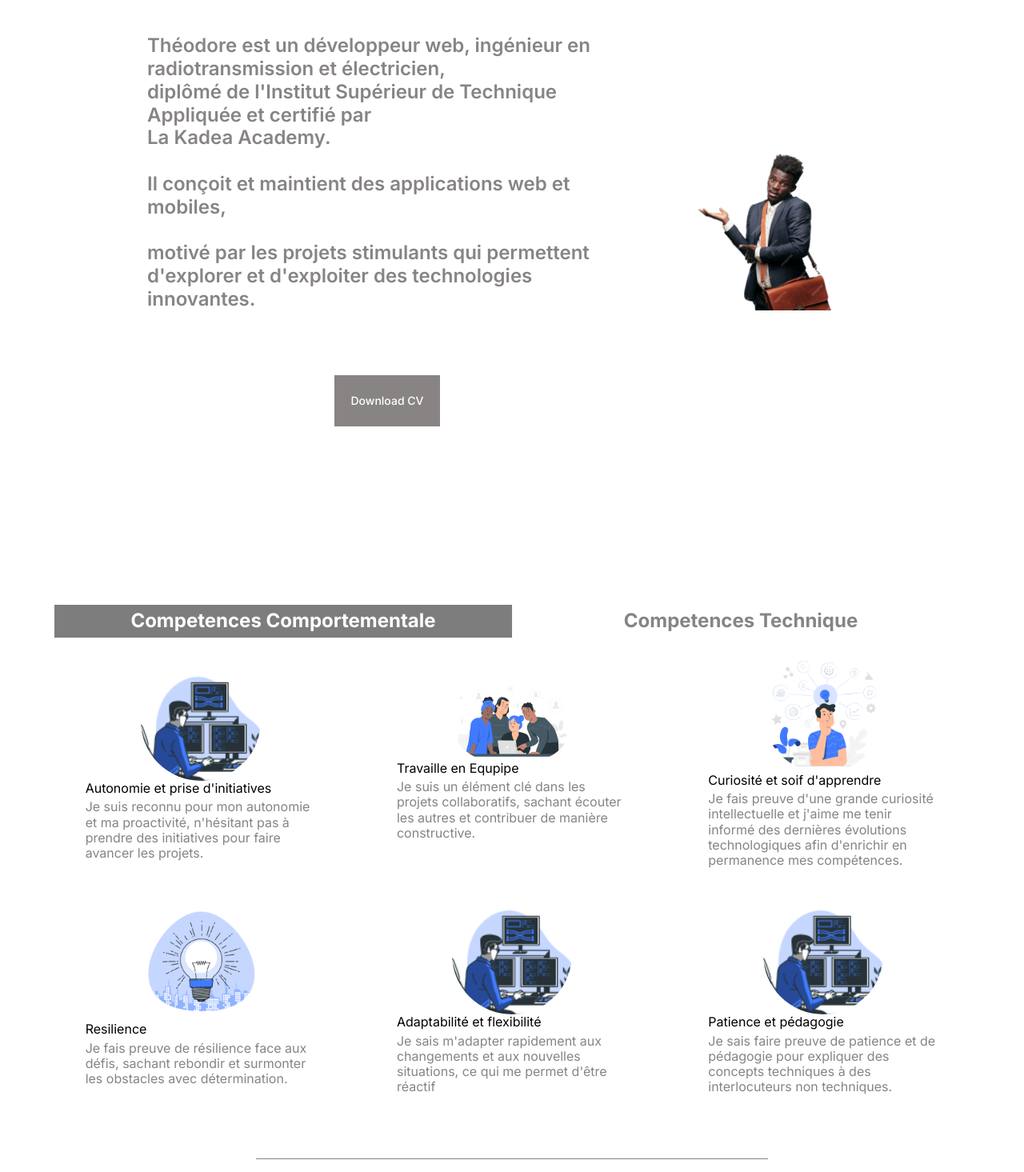
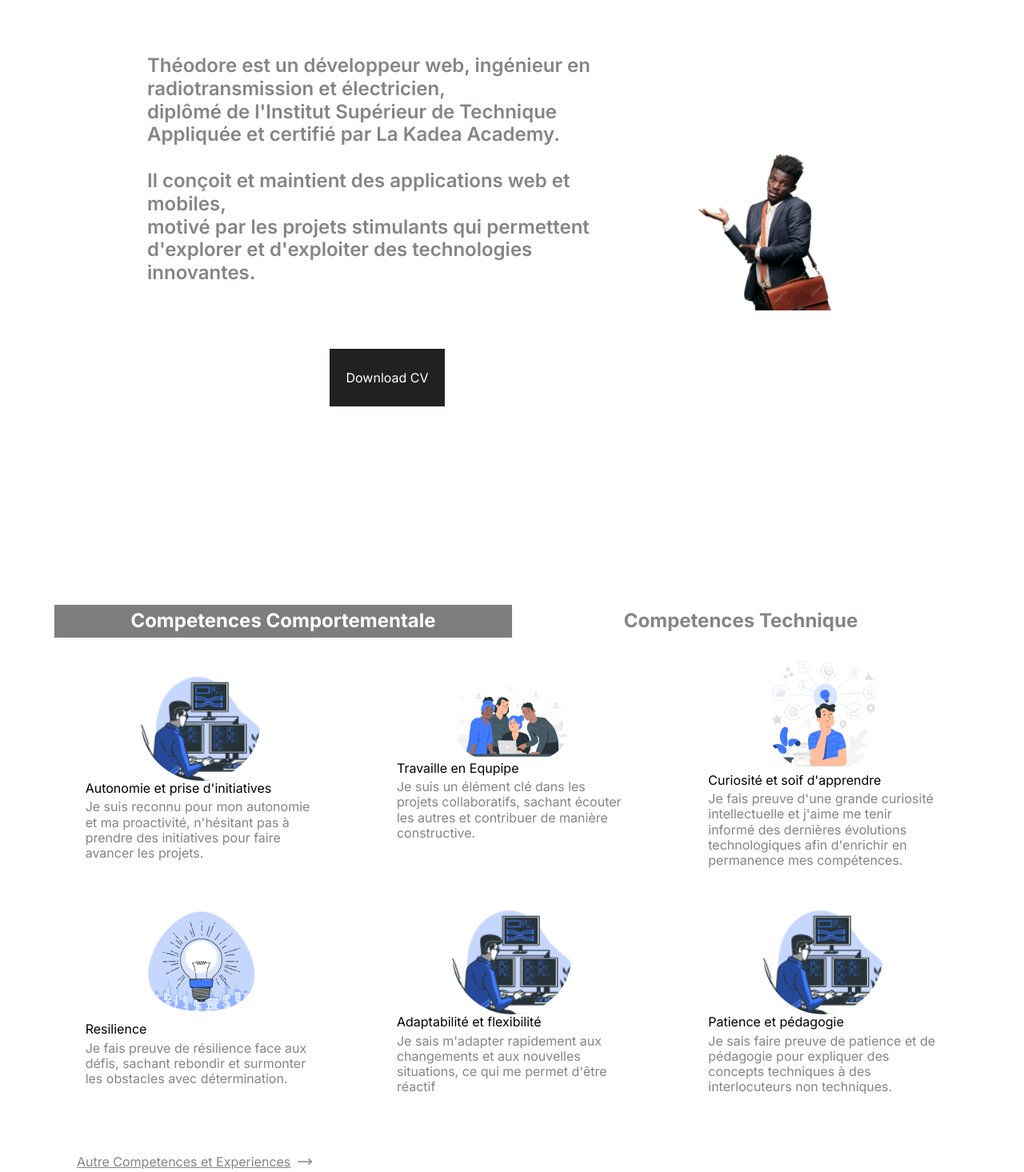
Before and after one commit to Theodorebinda/portefolio, a Next.js app: page /about in a window 1280 px wide. Shown: the part 200-1665 px from the top of the page at 80% size. Built offline with nearby package versions, Linux system fonts and the light colour scheme.

Commit message:
Adding the style to manage themes

```diff
--- a/src/app/(main-route)/about/page.tsx
+++ b/src/app/(main-route)/about/page.tsx
@@ -6,48 +6,58 @@ import { Tabs, TabsList, TabsTrigger } from '@/components/ui/tabs'
 import photo from "../../../../public/young-black-businessman-with-quizzical-confused-look_1194-20807-removebg-preview.png"
 import { TabsContent } from '@radix-ui/react-tabs'
 import Image from "next/image"
-import { Button } from "@/components/button"
 import { ListOfHardCompetences, ListOfSoftCompetences } from "@/lib/competences/competences"
 import SoftSkillsContent from "@/components/softSkills"
 import HardSkillContent from "@/components/hardSkills"
-import { ThemeContext, useTheme } from "styled-components"
+import { Btn } from "@/components/heroSection"
+import styled from "styled-components"
+import { MoveRight } from "lucide-react"
+import { P } from "@/components/realisationSection"
+import Link from "next/link"
 
+const Span = styled.a`
+  &:hover {
+    color:${(props) => props.theme.text}; ;
+  }
+`
 
 const About = () => {
   return(
-    <Container   className="flex flex-col gap-8 px-4 md:px-8 py-16 md:py-2 bg-secondary-950 select-none m-auto">
-      <Container className="flex flex-col-reverse md:flex-row-reverse md:justify-center items-center mx-auto md:m-auto gap-3 md:w-3/4 md:py-4 md:h-screen ">
+    <Container   className="flex flex-col gap-8 px-4 lg:px-8 py-16 md:py-2 bg-secondary-950 select-none m-auto">
+      <Container className="flex flex-col-reverse lg:flex-row-reverse lg:justify-center items-center mx-auto lg:m-auto gap-3 lg:w-3/4 md:w-5/6 md:py-4 lg:h-screen ">
         <Container  className="md:basis-1/3">
            <Image src={photo} width={400} height={400} alt={"Theodore"} className="" />
         </Container>
         <Container className="flex flex-col items-center justify-between gap-5 md:gap-20 md:basis-2/3">
-             <Container   className="leading-relaxed text-[#878483]">
+             <Container   className="leading-relaxed text-start text-[#878483]">
                 <Typography component="p" variant="body-lg">
                   {"Théodore est un développeur web, ingénieur en radiotransmission et électricien,"}
                 </Typography>
-                <Typography component="p" variant="body-lg" className="flex flex-col " >
-                  {"diplômé de l'Institut Supérieur de Technique Appliquée et certifié par"}
-                  <a href="https://www.kadea.academy/" className={`${  "light"? "text-black": "text-whith"}"text-[#343333]"`}>{" La Kadea Academy."}</a><br/>
-                  <span>{"Il conçoit et maintient des applications web et mobiles,"}</span><br/>
+                <Typography component="p" variant="body-lg" className="flex flex-col leading-relaxed" >
+                  <span>{"diplômé de l'Institut Supérieur de Technique Appliquée et certifié par"}
+                  <Span href="https://www.kadea.academy/">{" La Kadea Academy."}</Span>
+                  </span>
+                  <br/>
+                  <span>{"Il conçoit et maintient des applications web et mobiles,"}</span>
                   <span>{"motivé par les projets stimulants qui permettent d'explorer et d'exploiter des technologies innovantes."}</span>
                 </Typography>
 
             </Container>
-            <Button className="bg-[#878483] text-white px-5 py-8" variant="default">
+            <Btn className="  px-5 py-6">
               Download CV
-            </Button>
+            </Btn>
         </Container>
       </Container>
       <Container className="basis-2/3 m-auto">
         <Tabs defaultValue='suscribe-to-training' className='w-full flex flex-col gap-4  md:p-8 '>
           <TabsList className='w-full grid grid-cols-2 mb-4 md:m-auto text-[#878483]'>
             <TabsTrigger value='suscribe-to-training' className='basis-1/3'>
-              <Typography className="flex-wrap hidden md:block text-left e" variant="title-base">Competences Comportementale</Typography>
-              <Typography className="flex-wrap md:hidden text-left" variant="title-sm">Competences<br/>Comportementale</Typography>
+              <Typography className="flex-wrap hidden lg:block text-left e" variant="title-base">Competences Comportementale</Typography>
+              <Typography className="flex-wrap lg:hidden text-left" variant="title-sm">Competences<br/>Comportementale</Typography>
             </TabsTrigger>
             <TabsTrigger value='become-a-trainer' className='basis-1/3'>
-              <Typography className="flex-wrap hidden md:block text-left " variant="title-base">Competences Technique</Typography>
-              <Typography className="flex-wrap md:hidden text-left" variant="title-sm">Competences<br/>Techique</Typography>
+              <Typography className="flex-wrap hidden lg:block text-left " variant="title-base">Competences Technique</Typography>
+              <Typography className="flex-wrap lg:hidden text-left" variant="title-sm">Competences<br/>Techique</Typography>
             </TabsTrigger>
           </TabsList>
           <TabsContent value='suscribe-to-training' className="md:basis-full mx-auto">
@@ -84,6 +94,14 @@ const About = () => {
           </TabsContent>
         </Tabs>
       </Container>
+            <Container className="text-[#878483] lg:w-1/3 md:w-1/2 w-1/2  md:ml-16">
+                <P className="underline text-[#878483]">
+                    <Link href={'/competences'} className="flex gap-2 justify-start items-center">
+                        <span>Autre Competences et Experiences</span>
+                        <MoveRight strokeWidth={1.75} size={20} />
+                    </Link>
+                </P>
+            </Container>
     </Container>
   )
 }
--- a/src/components/heroSection.tsx
+++ b/src/components/heroSection.tsx
@@ -5,18 +5,17 @@ import { Typography } from "@/ui/components/typography/typography";
 import Image from "next/image"
 import imageHero  from "../../public/young-black-businessman-with-quizzical-confused-look_1194-20807-removebg-preview.png";
 import { FaChevronRight } from "react-icons/fa";
-import { darkTheme, lightTheme } from "@/styles/theme";
 import styled from "styled-components";
 // import { Button } from "./button";
 
 
-const Btn = styled.button`
+export const Btn = styled.button`
 background-color: ${(props) => props.theme.inBody};
 color: ${(props) => props.theme.inText};
 transition :0.10s;
 &:hover {
     color:${(props) => props.theme.text};
-    border: 2px solid ${(props) => props.theme.inBext};
+    border: 1px solid ${(props) => props.theme.intext};
     background-color:${(props) => props.theme.body} ;
 }
 ;`
@@ -30,7 +29,7 @@ export default function HeroSection() {
            Théodore Samba
         </Typography>
         <Typography component="h5" className="text-[#878483] " variant="body-lg" >
-          Salut Monde je suis
+          Salut monde, je suis
         </Typography>
         <Container className=" " >
           <Typewriter
--- a/src/components/realisationSection.tsx
+++ b/src/components/realisationSection.tsx
@@ -7,7 +7,7 @@ import Image from "next/image";
 import Link from "next/link";
 import styled from "styled-components";
 
-const P = styled.p`
+export const P = styled.p`
 &:hover {
     color:${(props) => props.theme.text}; ;
 }
--- a/src/lib/competences/competences.tsx
+++ b/src/lib/competences/competences.tsx
@@ -9,7 +9,7 @@ import jsIcone from "../../../public/images/3d-javascript-logo-design-free-png 1
 import reactIcone from "../../../public/images/react.svg";
 import nodeIcone from "../../../public/images/nodeJs.svg";
 import tailwind from "../../../public/images/tailwindCssLogo.svg";
-import wordPressIcon from "../../../public/images/wordPressIcon.svg";
+import wordPressIcon from "../../../public/images/R-removebg-preview 1.svg";
 import prismaIcon from "../../../public/images/prismaLogo.svg";
 import typescriptIcon from "../../../public/png-transparent-typescript-language-javascript-static-type-typescript-logo-frontend-3d-icon-thumbnail-removebg-preview.png";
 import figmaIcon from "../../../public/images/figmaLogo.svg";
@@ -87,18 +87,7 @@ export const ListOfHardCompetences : Competences[] =[
         name : "NodeJs",
         progression :30
     },
-    {
-        id : 6,
-        image : tailwind,
-        name : "Tailwind",
-        progression :90
-    },
-    {
-        id : 7,
-        image : autonome,
-        name : "Wordpress",
-        progression :90
-    },
+
     {
         id : 6,
         image : typescriptIcon,
@@ -106,13 +95,25 @@ export const ListOfHardCompetences : Competences[] =[
         progression :40
     },
     {
-        id : 6,
+        id : 7,
+        image : tailwind,
+        name : "Tailwind",
+        progression :90
+    },
+    {
+        id : 8,
+        image : wordPressIcon,
+        name : "Wordpress",
+        progression :90
+    },
+    {
+        id : 9,
         image : figmaIcon,
         name : "Figma",
         progression :70
     },
     {
-        id : 6,
+        id : 10,
         image : prismaIcon,
         name : "Prisma",
         progression :50
--- a/src/routes/navigation.tsx
+++ b/src/routes/navigation.tsx
@@ -78,7 +78,7 @@ export const Navigation = ({ toggleTheme, currentTheme, className }: Props) => {
         </nav>
         <Container className="flex justify-between items-center gap-10">
           <Container className="flex items-center justify-end gap-10 px-4 animate">
-            <Link href={"#"}>
+            <Link href={"https://github.com/Theodorebinda"}>
                 {currentTheme === 'light' ? <FaGithub size={20} className="text-[#7e7a7a] hover:fill-[#464646]"/> : <FaGithub size={20} className="text-[#b2b2b2] hover:fill-[#ffffff]" />}
             </Link>
             <Link href={"#"}>
```
Also changed, not shown: public/images/R-removebg-preview 1.svg (added).
